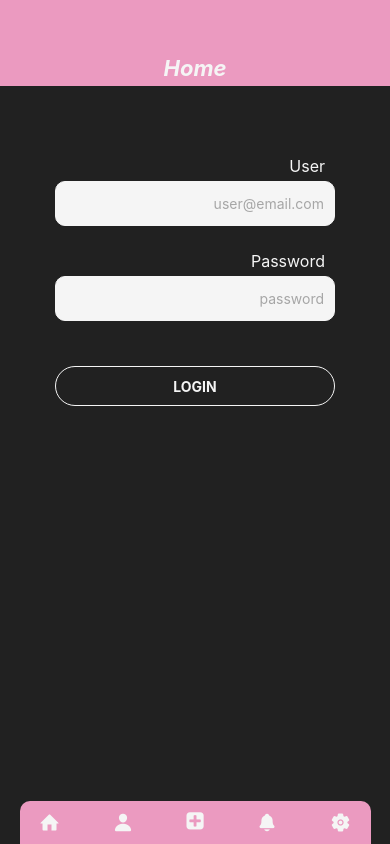
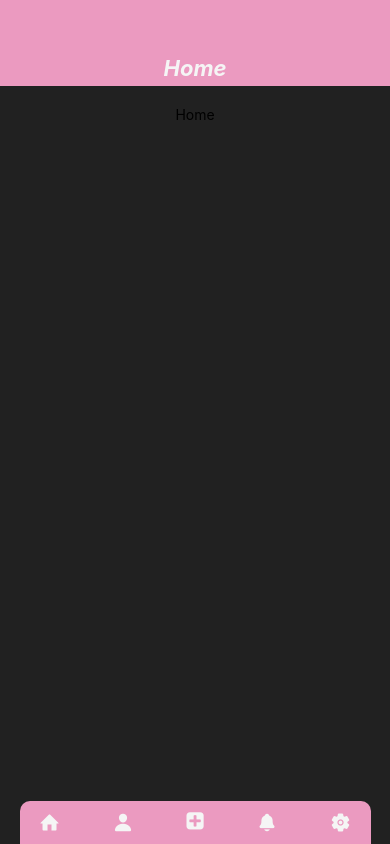
Before and after one commit to escuderoemanuel/ReactNativeLogin, a React Native app: screen /Home in a window 390 px wide. Built offline with nearby package versions, Linux system fonts and the light colour scheme; what react-native-alert-notification would draw is missing.

Commit message:
Created: Home Component

```diff
--- a/src/components/Login/Login.jsx
+++ b/src/components/Login/Login.jsx
@@ -23,7 +23,7 @@ const Login = ({ navigation }) => {
       })
       return
     } else {
-      navigation.navigate('Profile')
+      navigation.navigate('Home')
     }
   }
 
--- a/src/navigation/Navigator.jsx
+++ b/src/navigation/Navigator.jsx
@@ -7,6 +7,7 @@ import ProfileScreen from '../screens/ProfileScreen';
 import RegisterScreen from '../screens/RegisterScreen';
 import SettingsScreen from '../screens/SettingsScreen';
 import NotificationsScreen from '../screens/NotificationsScreen';
+import LoginScreen from '../screens/LoginScreen';
 
 import Navbar from '../components/Navbar/Navbar';
 
@@ -20,10 +21,11 @@ const Navigator = () => {
     <View style={styles.container} >
       <NavigationContainer>
         <Stack.Navigator
-          initialRouteName='Home'
+          initialRouteName='Login'
           screenOptions={({ navigation, route }) => ({
             header: () => <Header title={route.name} navigation={navigation} />
           })} >
+          <Stack.Screen name="Login" component={LoginScreen} options={{ title: 'Login' }} />
           <Stack.Screen name="Home" component={HomeScreen} options={{ title: 'Home' }} />
           <Stack.Screen name="Profile" component={ProfileScreen} options={{ title: 'Profile' }} />
           <Stack.Screen name="Register" component={RegisterScreen} options={{ title: 'Register' }} />
--- a/src/screens/HomeScreen.jsx
+++ b/src/screens/HomeScreen.jsx
@@ -1,9 +1,9 @@
-import Login from '../components/Login/Login'
-const Home = ({ navigation }) => {
+import Home from '../components/Home/Home'
+const HomeScreen = () => {
 
   return (
-    <Login navigation={navigation} />
+    <Home />
   )
 }
 
-export default Home
+export default HomeScreen
```
